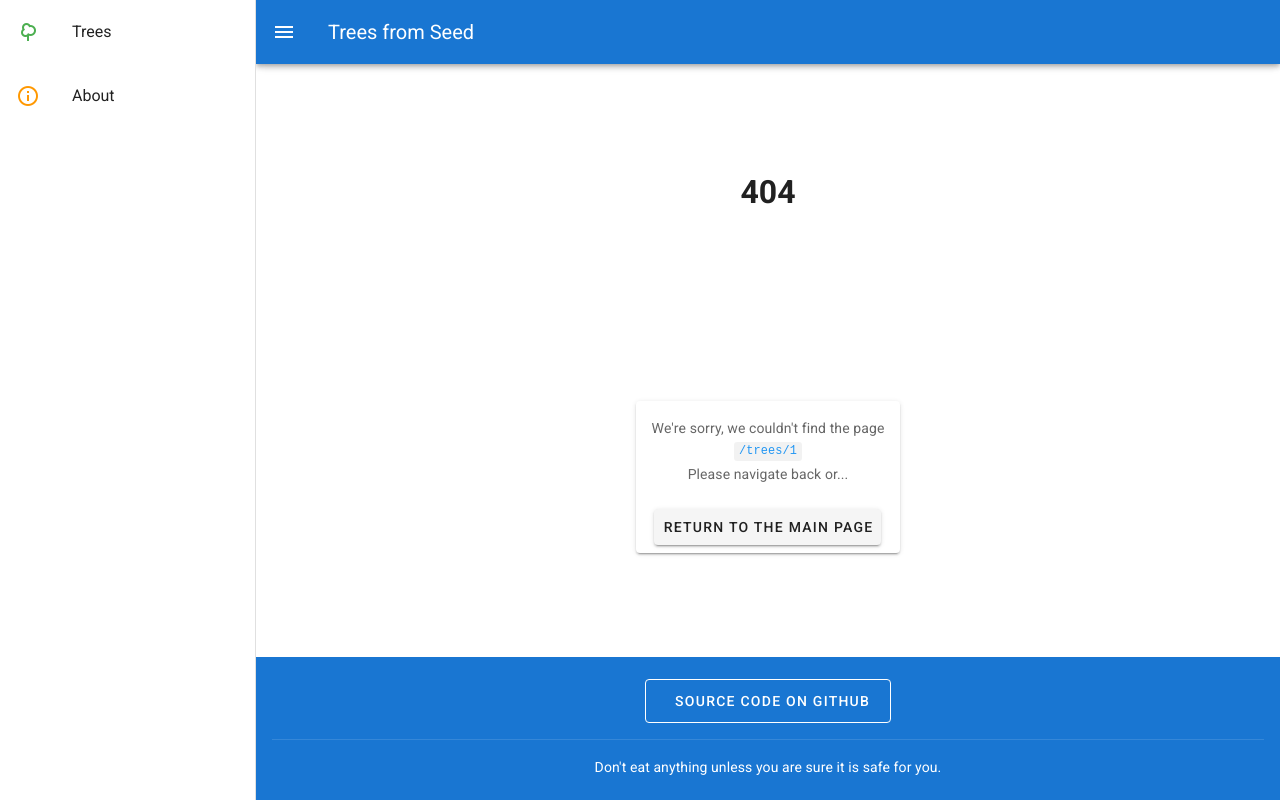
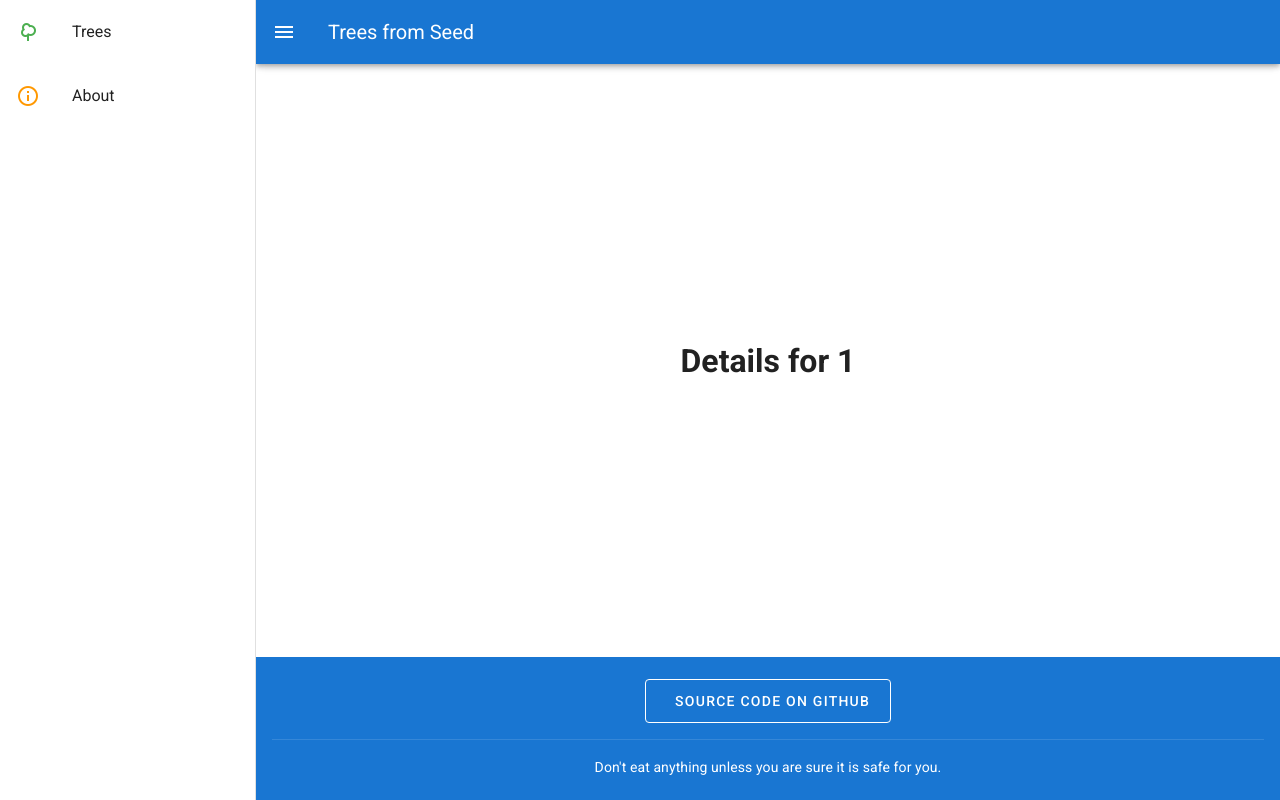
Before and after one commit to jimCresswell/tfs-proto1, a Vue app: page /trees/1 in a window 1280 px wide. Built offline with nearby package versions, Linux system fonts and the light colour scheme.

Commit message:
Begin adding TreeDetails view, start #36

```diff
--- a/src/router/index.js
+++ b/src/router/index.js
@@ -4,6 +4,7 @@ import VueRouter from 'vue-router'
 import _cloneDeep from 'lodash.clonedeep'
 
 import TreesView from '../views/TreesView.vue'
+import TreeDetails from '../views/TreeDetails.vue'
 import FourOhFour from '../views/FourOhFour.vue'
 
 Vue.use(VueRouter)
@@ -11,6 +12,7 @@ Vue.use(VueRouter)
 const routes = [
   {
     path: '/',
+    alias: '/trees',
     name: 'Trees',
     component: TreesView,
     inMainNav: true,
@@ -33,6 +35,12 @@ const routes = [
     }
   },
   {
+    path: '/trees/:species',
+    name: 'TreeDetails',
+    component: TreeDetails,
+    inMainNav: false
+  },
+  {
     path: '*',
     name: '404',
     component: FourOhFour,
--- /dev/null
+++ b/src/views/TreeDetails.vue
@@ -0,0 +1,13 @@
+<template>
+  <v-container
+    class="fill-height"
+    fluid
+  >
+    <v-row
+      align="start"
+      justify="center"
+    >
+      <h1>Details for {{$route.params.species}}</h1>
+    </v-row>
+  </v-container>
+</template>
```
